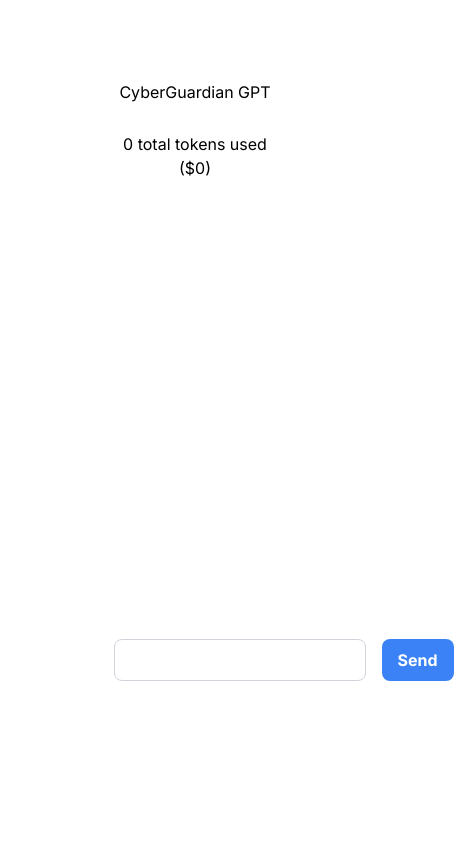
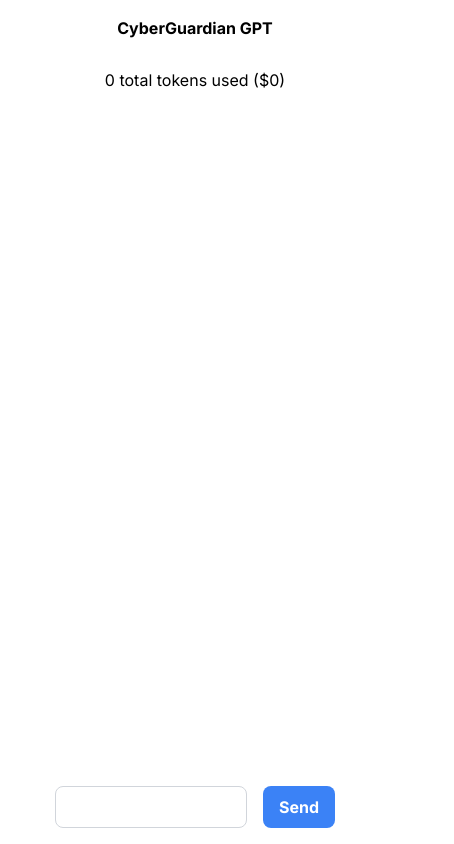
Before and after one commit to JackHoltNU/CyberGuardianGPTTest, a Next.js app: page / in a window 390 px wide. Shown: the whole page, 454 px wide, since content can reach past the window. Built offline with nearby package versions, Linux system fonts and the light colour scheme.

Commit message:
More responsive design

```diff
--- a/app/pages/chat.tsx
+++ b/app/pages/chat.tsx
@@ -16,6 +16,7 @@
 
   useEffect(() => {
     if (scrollRef.current) {
+      // scroll to the bottom with each new message
       scrollRef.current.scrollTop = scrollRef.current.scrollHeight;
     }
   }, [messages]);
@@ -31,17 +32,17 @@
   };
 
   return (
-    <div className="flex flex-col h-3/4 w-1/2 my-16">
-      <header className="text-center p-4 ">CyberGuardian GPT</header>
+    <div className="flex flex-col h-screen w-4/5">
+      <header className="text-center p-4 text-large font-bold">CyberGuardian GPT</header>
       <p className="text-center p-3">{userTokens + botTokens} total tokens used (${userCost + botCost})</p>
-      <div className="flex-grow overflow-y-auto p-4 space-y-2" ref={scrollRef} style={{ whiteSpace: 'pre-wrap' }}>
+      <div className="flex-grow overflow-y-auto p-4 space-y-2 " ref={scrollRef} style={{ whiteSpace: 'pre-wrap' }}>
         {messages.map((msg, index) => (
-          <div key={index} className={`w-2/5 p-2 rounded-lg ${msg.sender === 'user' ? 'ml-auto bg-blue-500 text-white' : 'mr-auto bg-gray-200'}`}>
+          <div key={index} className={`w-fit max-w-prose p-2 m-2 rounded-lg ${msg.sender === 'user' ? 'ml-auto bg-blue-500 text-white' : 'mr-auto bg-gray-200'}`}>
             { typeof msg.text == "string" ? <ReactMarkdown>{msg.text}</ReactMarkdown> : <>{msg.text}</>}
           </div>
         ))}
         {loading && (
-          <div key={"loading"} className={`flex items-center justify-center w-2/5 px-2 py-4 rounded-lg mr-auto bg-gray-200`}>
+          <div key={"loading"} className={`flex items-center justify-center w-1/5 px-2 py-4 rounded-lg mr-auto bg-gray-200`}>
             <LoadingDots />
         </div>
         )}
@@ -49,7 +50,7 @@
       <div className="p-4 flex">
         <input
           type="text"
-          className="flex-grow mr-4 p-2 border border-gray-300 rounded-lg"
+          className="flex-grow w-2/5 sm:w-3/5 mr-4 p-2 border border-gray-300 rounded-lg"
           value={inputText}
           onChange={(e) => setInputText(e.target.value)}
           onKeyDown={(e) => {
```
